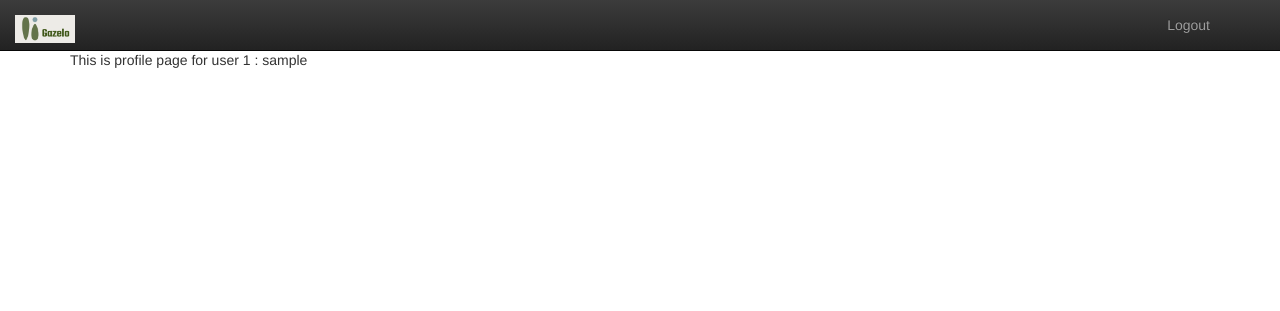
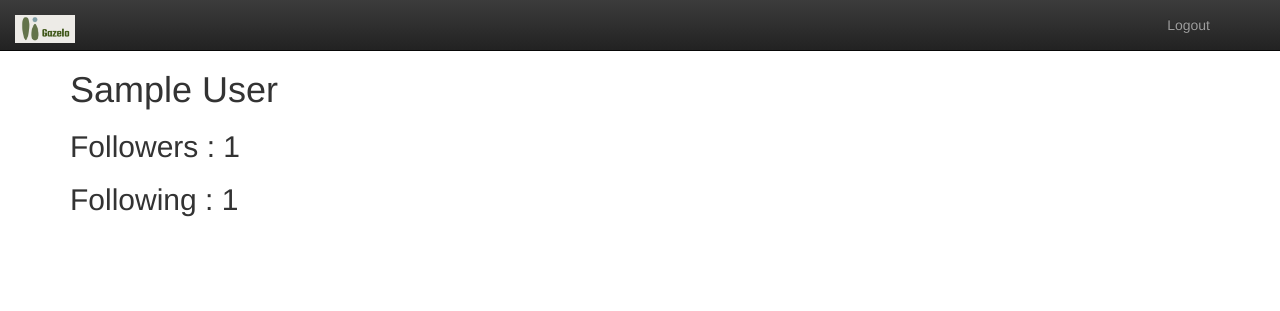
Before and after one commit to realflash7/gazelo, a Django app: the page made by outset/views.py in a window 1280 px wide. Shown: the top 311 px of the page. Run offline with Django 3.2, Linux system fonts and the light colour scheme; the first user in the database is signed in; tables that the repository leaves empty hold one stand-in row (Sample ...); some libraries are stand-ins or nearby versions.

Commit message:
Fetching Profile detail with absolute URL

```diff
--- a/outset/views.py
+++ b/outset/views.py
@@ -8,8 +8,8 @@ from outset.models import UserDetail
 @login_required
 def profile(request, username):
     user = User.objects.get(username=username)
-    absurl = UserDetail.get_absolute_url(user.user_detail)
-    print(absurl)
+    user_detail = UserDetail.objects.get(auth_user=user)
+    print("Fetched User:", user_detail.__str__())
     return render(request,
                   "outset/profile.html",
-                  {'user' : user})
+                  {'user_detail' : user_detail})
--- a/templates/outset/profile.html
+++ b/templates/outset/profile.html
@@ -2,5 +2,7 @@
 {% load static %}
 
 {% block content %}
-    This is profile page for user {{ user.id }} : {{ user.username }}
+    <h1>{{ user_detail.full_name }}</h1>
+    <h2>Followers : {{ user_detail.followers_count }}</h2>
+    <h2>Following : {{ user_detail.following_count }}</h2>
 {% endblock %}
```
